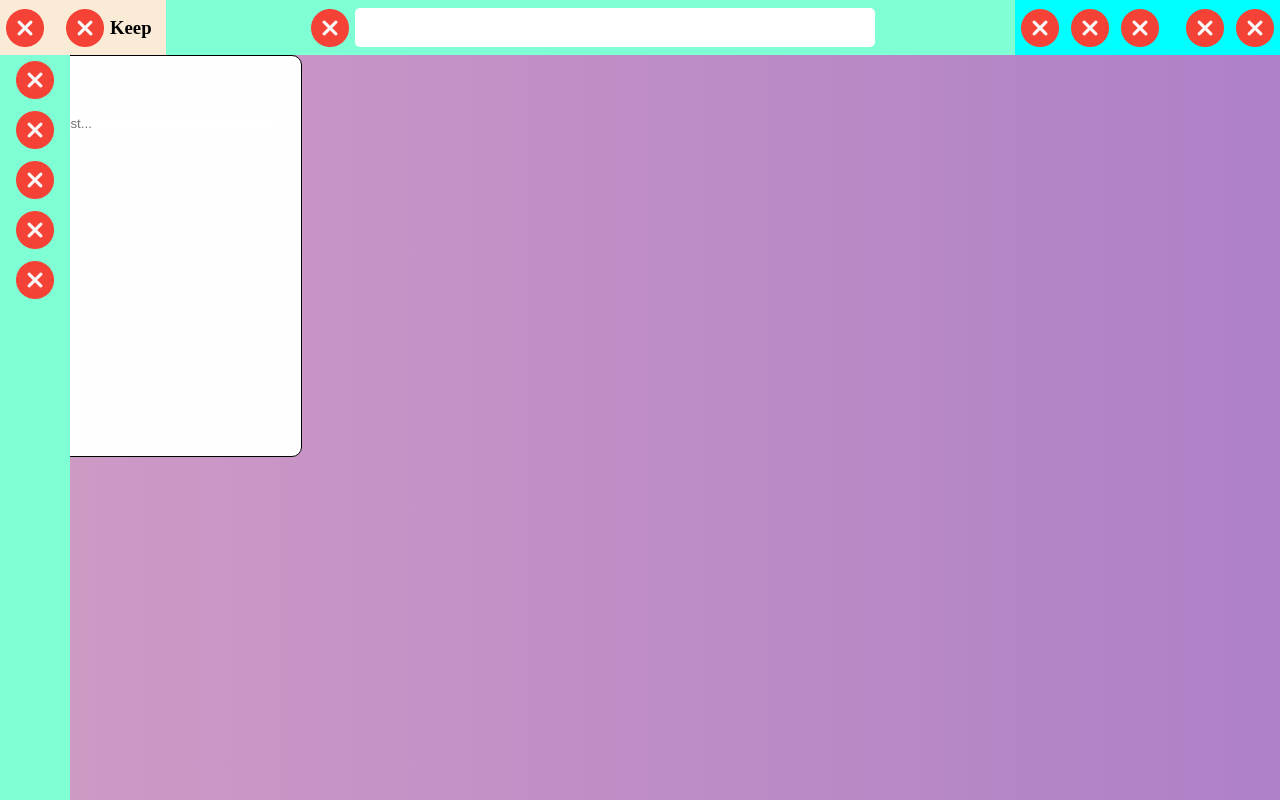
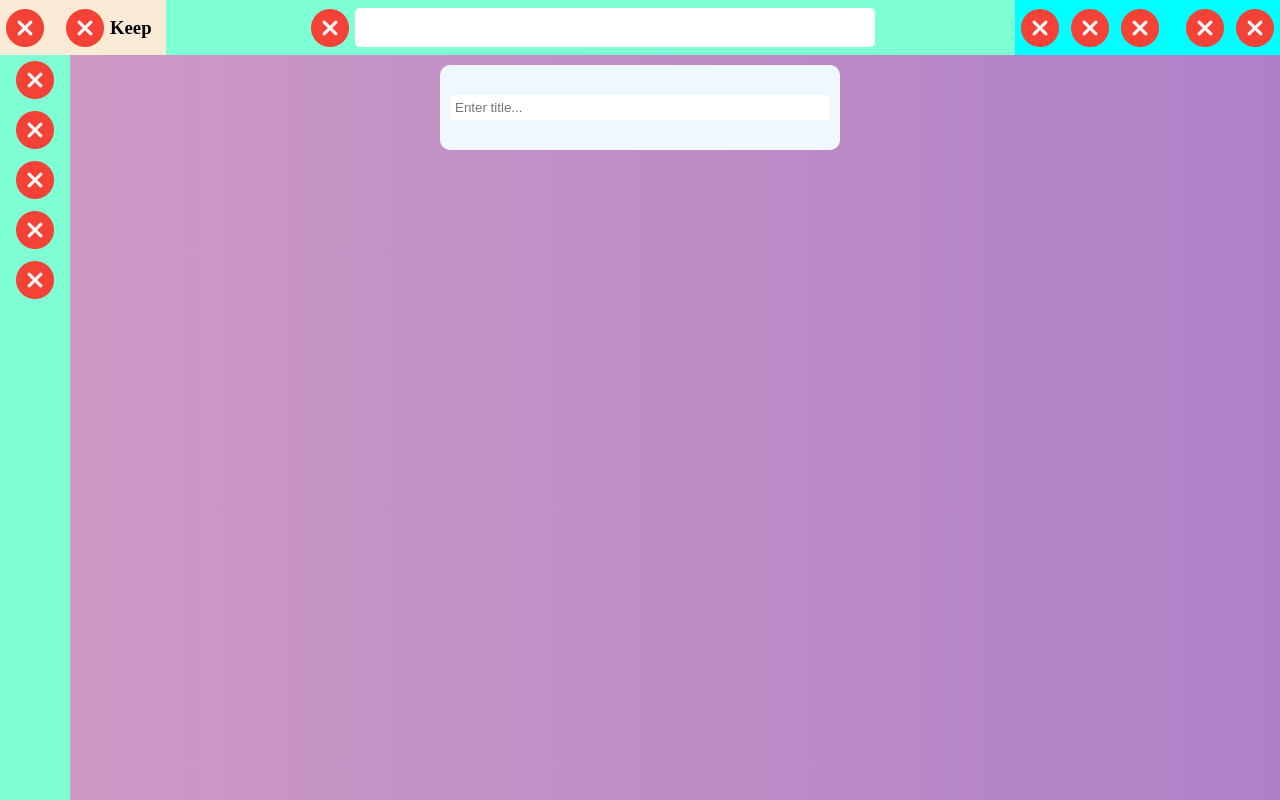
Before and after one commit to bheemeshmsd/POC, a React app: page / in a window 1280 px wide. Built offline with nearby package versions, Linux system fonts and the light colour scheme.

Commit message:
layout done '
'

''
'

```diff
--- a/assests/styles.scss
+++ b/assests/styles.scss
@@ -46,7 +46,7 @@ body {
     .mainContainerBody{
         height: 100%;
         width: 100%;
-        @include flexbox-style;
+        @include flexbox-style($direction:column);
     }
 
 }
@@ -57,6 +57,7 @@ body {
     @include flexbox-style($justify:flex-start, $align:flex-start, $wrap:wrap,$gap:10px);
     min-height: 400px;
     min-width: 300px;
+    padding: 10px 75px;
     overflow: scroll;
     box-sizing: border-box;
 }
--- a/src/App.js
+++ b/src/App.js
@@ -11,6 +11,7 @@ import ListComponent from "./components/list-component";
 const navBarList = listIconBuilder(IconTab, [list, todo]);
 import NavBar from "./components/navbar";
 import SideBar from "./components/sidebar";
+import TitleContainer from "./components/title-container/titleContainer";
 
 const IconArray = [{ src: list, tab: "list" }];
 
@@ -30,7 +31,7 @@ const App = () => {
     setToDoListCount((todoListCount) => todoListCount - 1);
   };
 
-  const [todoListCount, setToDoListCount] = useState(1);
+  const [todoListCount, setToDoListCount] = useState(0);
   let listItemArray = state.list;
 
   //Automatic detetion will attendend this later
@@ -51,6 +52,7 @@ const App = () => {
         </button> */}
         <NavBar />
         <div className="mainContainerBody">
+          <TitleContainer/>
           <div className="wrapper">
           <SideBar />
             {Array(todoListCount)
--- a/src/components/title-container/_titleContainer.scss
+++ b/src/components/title-container/_titleContainer.scss
@@ -0,0 +1,20 @@
+@import "../../../assests/mixins";
+
+.titleContainer{
+    height: 100px;
+    width: 400px;
+    background-color: aliceblue;
+    @include flexbox-style;
+    border-radius: 10px;
+    margin: 10px 0;
+    transition: ease-out 0.4s;
+
+    input{
+        width: 100%;
+        outline: none;
+        border: none;
+        padding: 5px;
+        border-radius: 5px;
+        margin: 0 10px;
+    }
+}
--- a/src/components/title-container/titleContainer.jsx
+++ b/src/components/title-container/titleContainer.jsx
@@ -1,7 +1,11 @@
-const TitleContainer = () =>{
+import React from "react";
 
-    return(<>
-    </>)
-}
+const TitleContainer = () => {
+  return (
+    <div className="titleContainer">
+      <input placeholder="Enter title..."></input>
+    </div>
+  );
+};
 
 export default TitleContainer;
```
